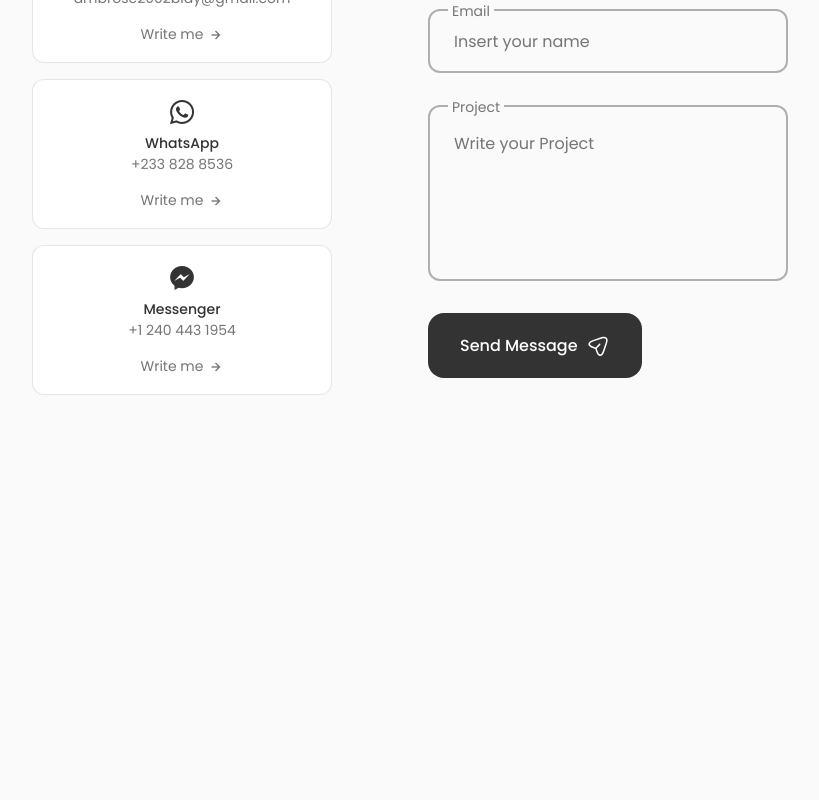
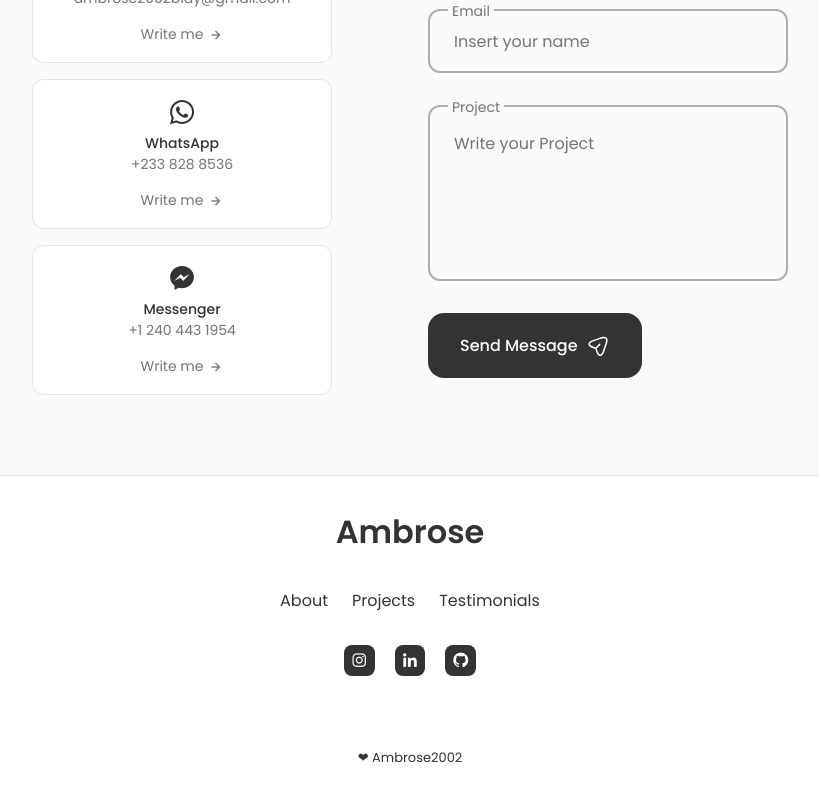
Before and after one commit to Ambrose2002/portfolio_website, a React (Create React App) app: page / in a window 1280 px wide. Shown: the part 3866-4666 px from the top of the page, without its empty margins (230-1049 px from the left). Before the commit the page ends 4341 px from the top, so only its background shows below. Built offline with nearby package versions, Linux system fonts and the light colour scheme.

Commit message:
finish footer

```diff
--- a/src/App.js
+++ b/src/App.js
@@ -8,6 +8,7 @@
 import Qualification from './components/qualification/Qualification';
 import Testimonials from './components/testimonials/Testimonials';
 import Contact from './components/contact/Contact';
+import Footer from './components/footer/Footer';
 
 function App() {
 	return (
@@ -22,6 +23,7 @@
 				<Qualification />
 				<Testimonials />
 				<Contact />
+				<Footer />
 			</main>
 		</>
 	);
--- /dev/null
+++ b/src/components/footer/Footer.jsx
@@ -0,0 +1,43 @@
+import React from 'react'
+import './footer.css'
+
+const Footer = () => {
+    return (
+        <footer className="footer">
+            <footer className="footer__container container">
+                <h1 className="footer__title">Ambrose</h1>
+
+                <ul className="footer__list">
+                    <li>
+                        <a href="#about" className="footer__link">About</a>
+                    </li>
+
+                    <li>
+                        <a href="#portfolio" className="footer__link">Projects</a>
+                    </li>
+
+                    <li>
+                        <a href="#testimonials" className="footer__link">Testimonials</a>
+                    </li>
+                </ul>
+
+                <div className="footer__social">
+                    <a href="https://www.instagram.com/ambrose_blay/" className="footer__social-link" target="_blank">
+                        <i class='bx bxl-instagram' ></i>
+                    </a>
+
+                    <a href="https://www.linkedin.com/in/ambrose-blay/" className="footer__social-link" target="_blank">
+                        <i class='bx bxl-linkedin' ></i>
+                    </a>
+
+                    <a href="https://github.com/Ambrose2002" className="footer__social-link" target="_blank">
+                        <i class='bx bxl-github' ></i>
+                    </a>
+                </div>
+                <span className="footer__copy">&#10084; Ambrose2002</span>
+            </footer>
+        </footer>
+    )
+}
+
+export default Footer
--- /dev/null
+++ b/src/components/footer/footer.css
@@ -0,0 +1,62 @@
+.footer {
+  background-color: var(--container-color);
+  border-top: 1px solid rgba(0, 0, 0, 0.1);
+}
+
+.footer__container {
+  padding: 2rem 0 6rem;
+}
+
+.footer__title,
+.footer__link {
+  color: var(--title-color);
+}
+
+.footer__title {
+  text-align: center;
+  margin-bottom: var(--mb-2);
+}
+
+.footer__link:hover {
+  color: var(--title-color-dark);
+}
+
+.footer__list {
+  display: flex;
+  justify-content: center;
+  column-gap: 1.5rem;
+  margin-bottom: var(--mb-2);
+}
+
+.footer__social {
+  display: flex;
+  justify-content: center;
+  column-gap: 1.25rem;
+}
+
+.footer__social-link {
+  background-color: var(--title-color);
+  color: var(--container-color);
+  font-size: 1.125rem;
+  padding: 0.4rem;
+  border-radius: 0.5rem;
+  display: inline-flex;
+}
+
+.footer__copy {
+  display: block;
+  margin-top: 4.5rem;
+  color: var(--title-color);
+  text-align: center;
+  font-size: var(--smaller-font-size);
+}
+
+/*=============== BREAKPOINTS ===============*/
+/* For large devices */
+@media screen and (max-width: 992px) {
+    .footer__social-link{
+        padding: 0.25rem;
+        border-radius: 0.25rem;
+        font-size: 1rem;
+    }
+}
```
